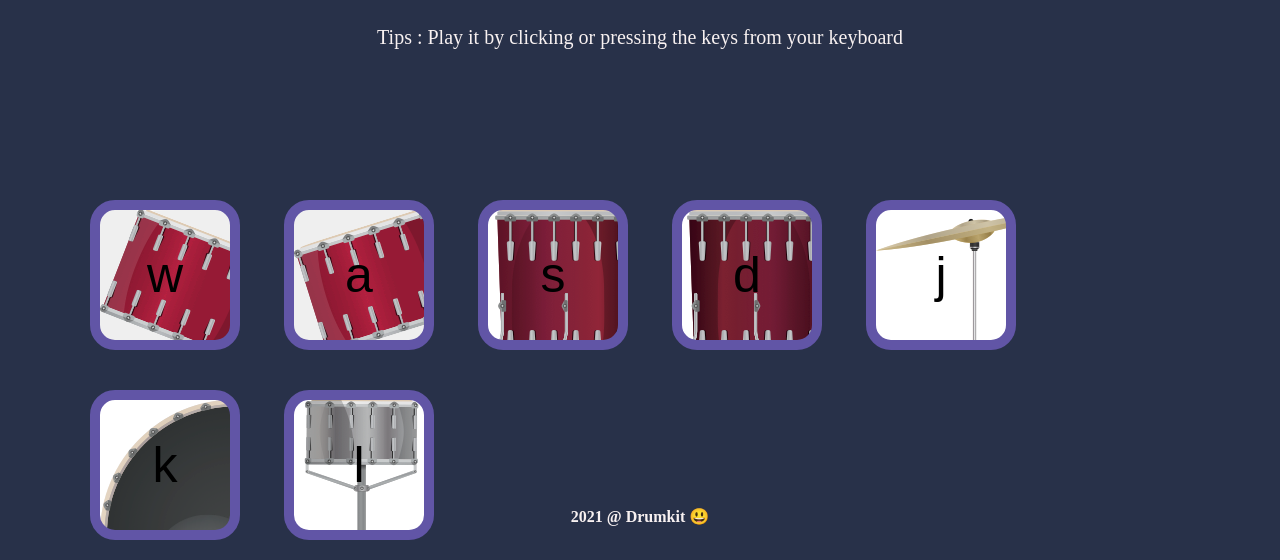
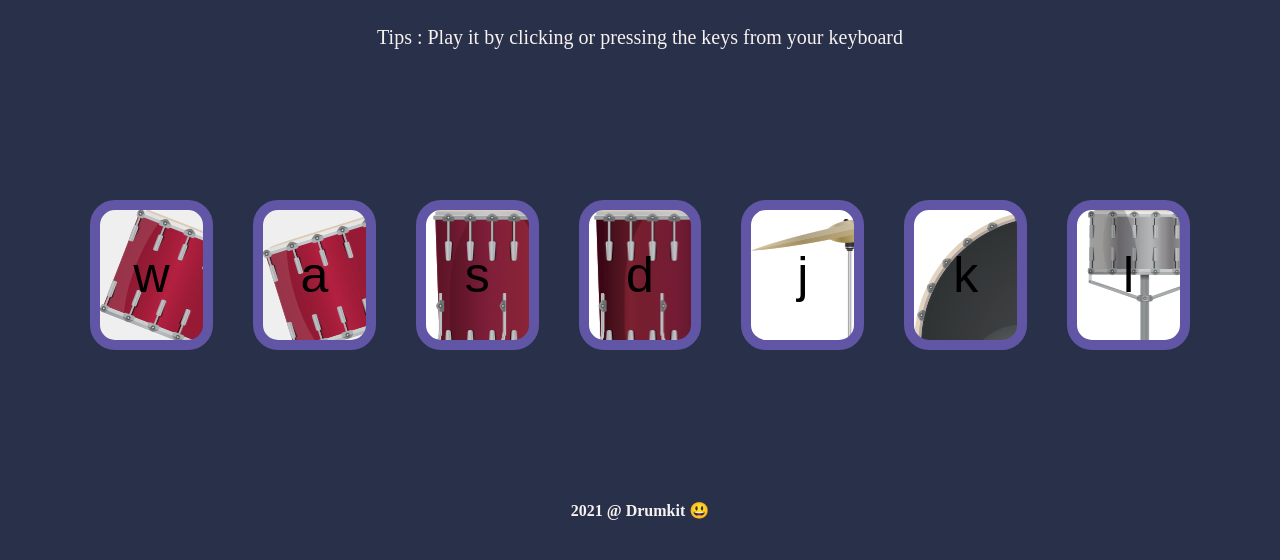
Before and after one commit to Avinegi3/Drumkit-Website, a Node server app: page / in a window 1280 px wide. Shown: the part 240-800 px from the top of the page. Run offline with Node 20, Linux system fonts and the light colour scheme; some libraries are stand-ins or nearby versions.

Commit message:
Update style.css

```diff
--- a/public/style.css
+++ b/public/style.css
@@ -53,7 +53,8 @@ a:hover{
   display: none;
 }
 .btn{
-  display: inline-block;
+  display: flex;
+  justify-content: center;
   padding: 110px 70px 0;
   height: 300px;
   width: auto;
@@ -63,9 +64,6 @@ a:hover{
   box-shadow: 0 3px 4px 0 #DBEDF3;
   opacity: 0.5;
 }
-
-
-
 .active{
   background-color: red;
 }
@@ -76,7 +74,6 @@ a:hover{
 }
 
 .topnav button{
-
   border: none;
   color: black;
   background-color: white;
@@ -85,7 +82,6 @@ a:hover{
   text-decoration: none;
   display: inline-block;
   font-size: 17px;
-
 }
 
 .topnav button:hover {
@@ -93,7 +89,6 @@ a:hover{
   color: #F9F9F9;
   border-radius: 8px;
 }
-
 
 .drum{
   border-radius: 25px;
```
